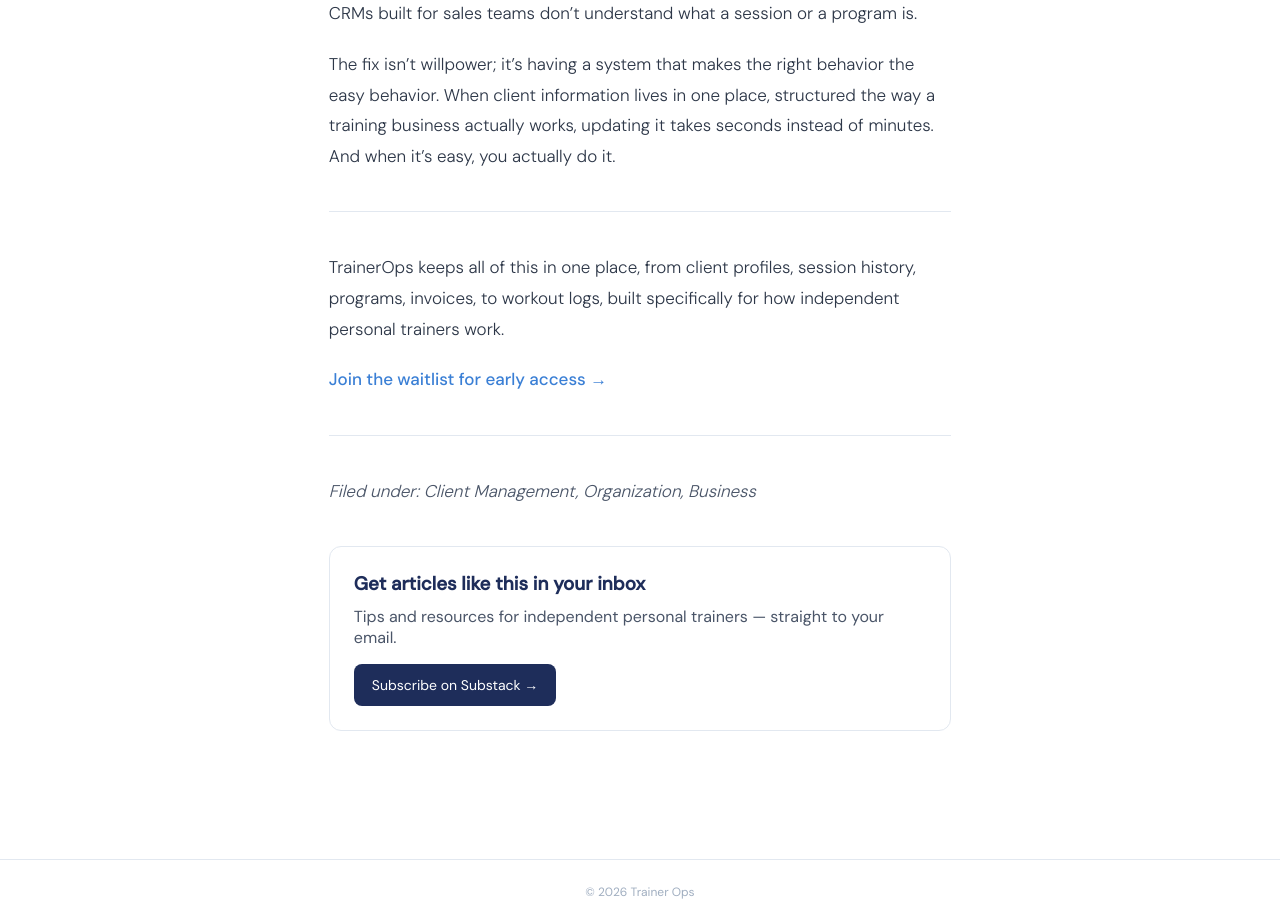
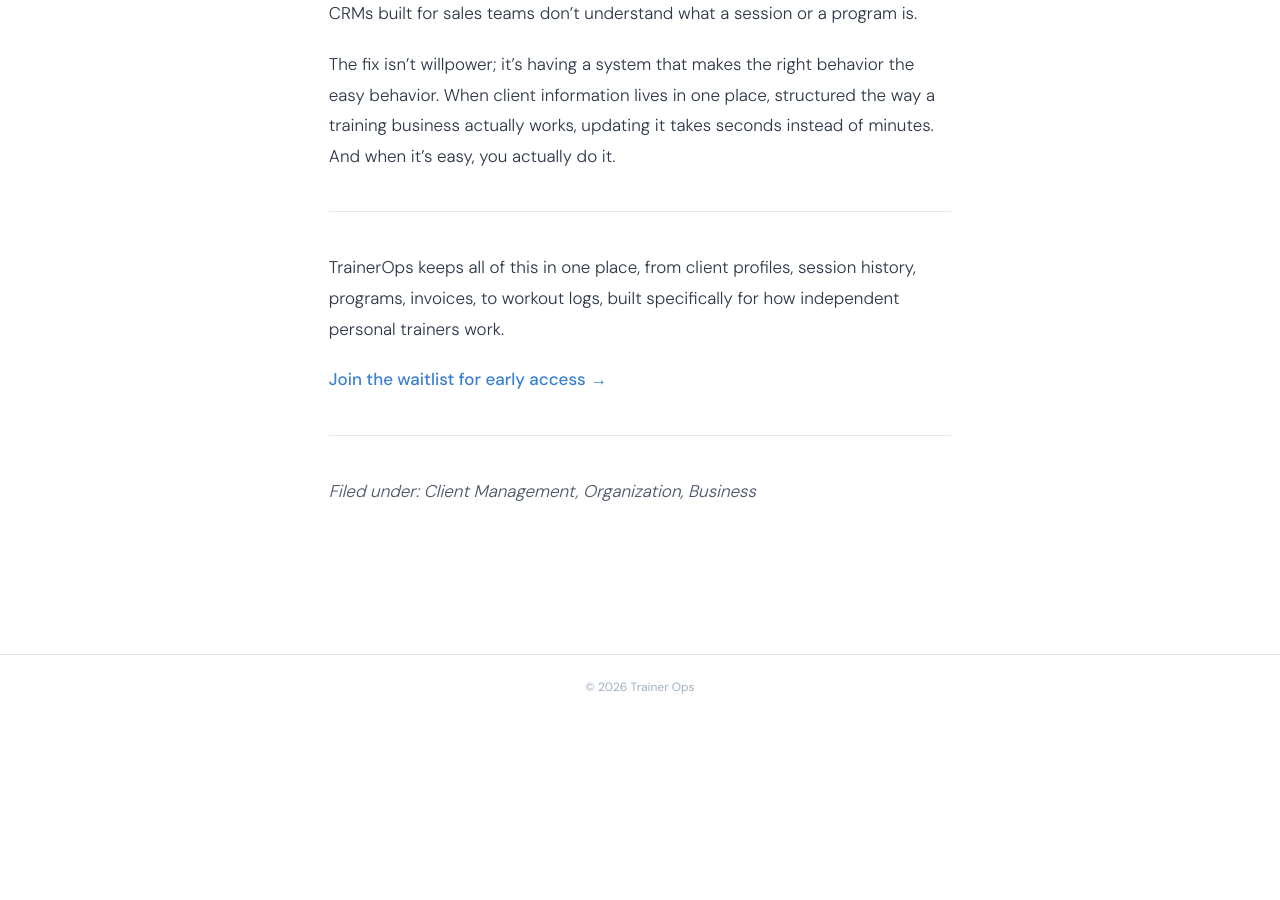
Before and after one commit to thetrainerops-code/thetrainerops, a Jekyll site: the page built from _posts/2026-05-14-the-client-info-you-should-be-tracking.md, in a window 1280 px wide and 900 px high, scrolled down 5149 px. Built offline with Jekyll 4.4.1, drawn with Linux system fonts in a browser that asks for light colours; after the commit the page ends 5844 px from its top, so only the background shows below that.

Commit message:
Remove subscription section from post.html
Removed subscription call-to-action section from post layout.

```diff
--- a/_layouts/post.html
+++ b/_layouts/post.html
@@ -51,16 +51,6 @@
   <div class="post-content">
     {{ content }}
   </div>
-<div style="margin-top:40px; padding:24px; border:1px solid #E2E8F0; border-radius:12px;">
-  <h3 style="margin-bottom:10px;">Get articles like this in your inbox</h3>
-  <p style="color:#4A5568; margin-bottom:16px;">
-    Tips and resources for independent personal trainers — straight to your email.
-  </p>
-  <a href="href="https://thetrainerops.substack.com""
-     style="display:inline-block; background:#1E2D5A; color:#fff; padding:12px 18px; border-radius:8px; text-decoration:none; font-size:14px;">
-    Subscribe on Substack →
-  </a>
-</div>
 
 </div>
   <footer>© 2026 Trainer Ops</footer>
```
